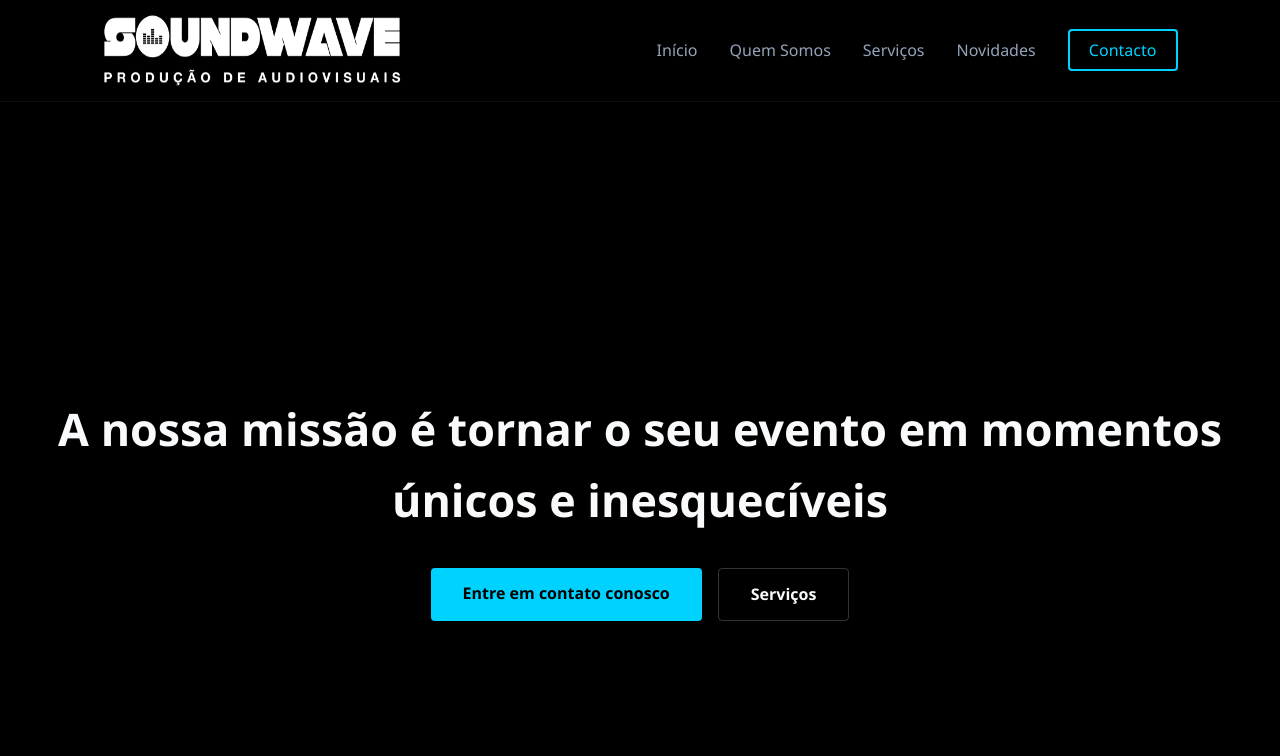
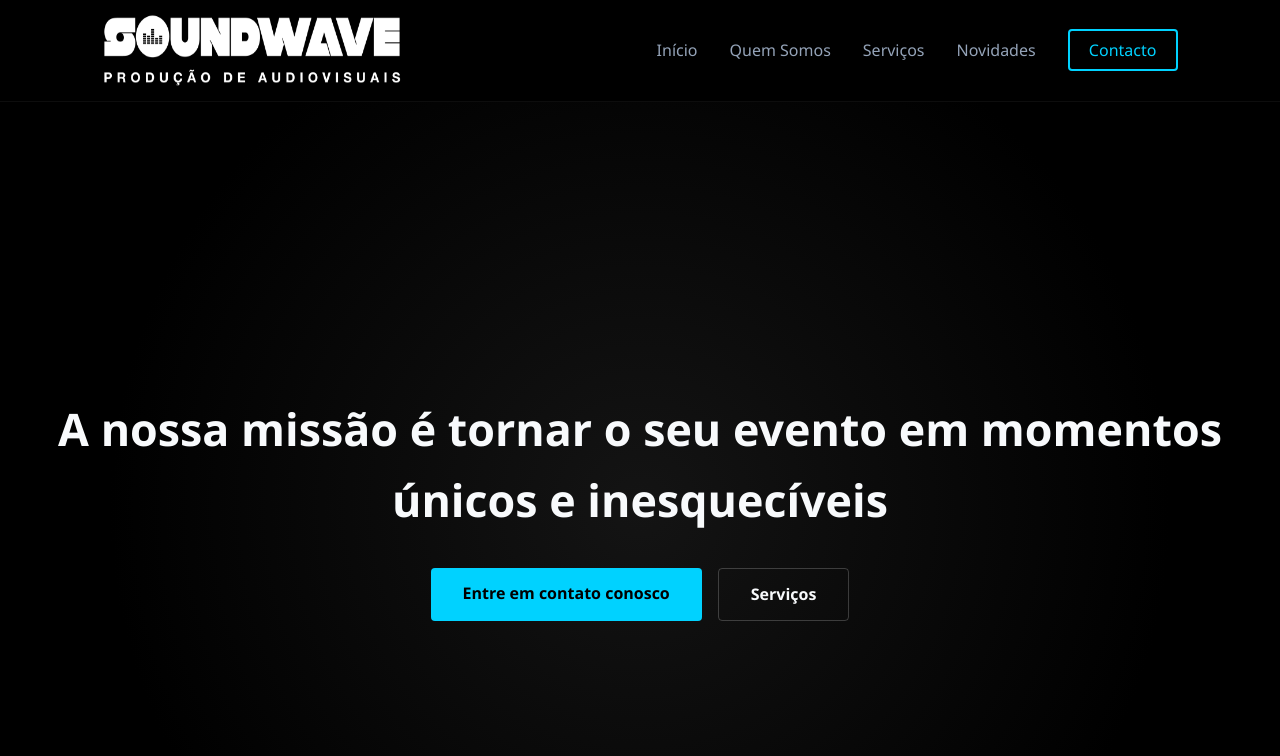
Before and after one commit to jaarego/jaarego.github.io, a Jekyll site: the page built from index.html, in a window 1280 px wide and 900 px high. Shown: the top 756 px of the window. Built offline with Jekyll 4.4.1, drawn with Linux system fonts in a browser that asks for light colours.

Commit message:
Atualizar o _variables.scss
Teste Fundo hero

```diff
--- a/_sass/_variables.scss
+++ b/_sass/_variables.scss
@@ -16,10 +16,8 @@
     --bg-dark: black;/* #0b0f19;*/
 
     /* Fundo com glow subtil no centro */
-    --hero-bg: black;
-    /*
-        radial-gradient(circle at center, rgba(0, 210, 255, 0.08) 0%, rgba(11, 15, 25, 1) 70%);
-     */
+    --hero-bg: radial-gradient(circle at center, rgba(255, 255, 255, 0.08) 0%, rgba(0, 0, 0, 1) 70%);
+
 
     /* Fundo semi-transparente */
     --navbar-bg: black;
```
